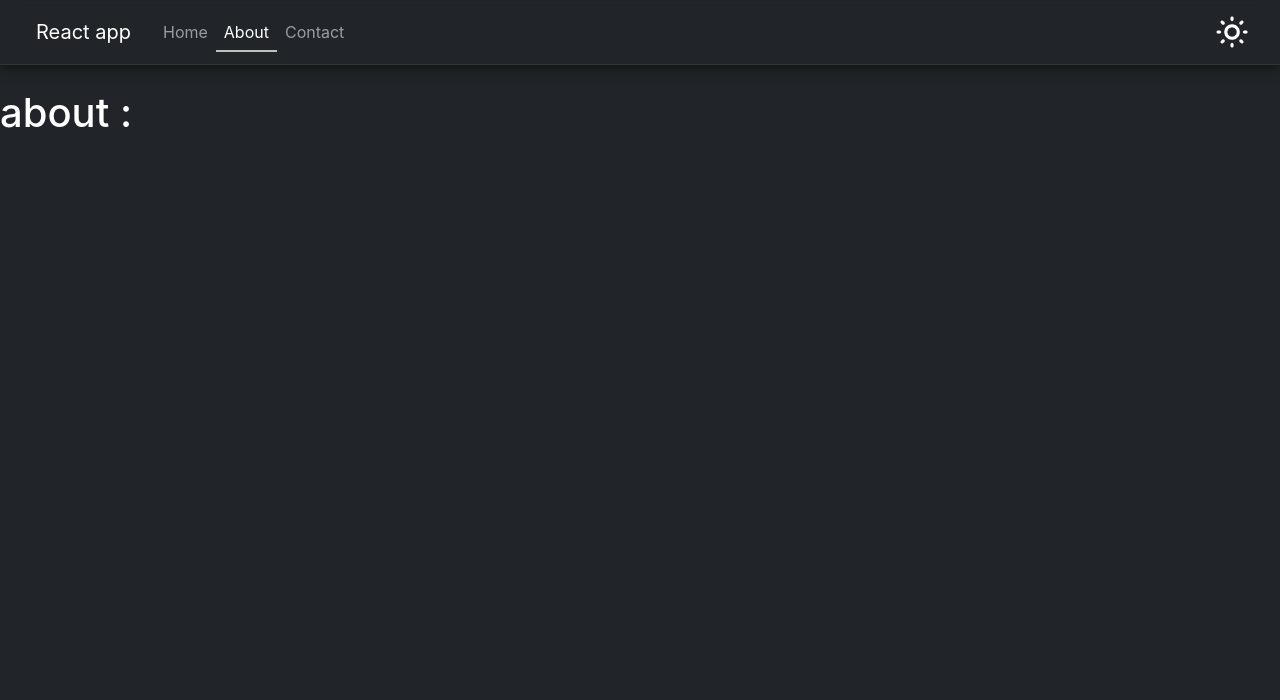
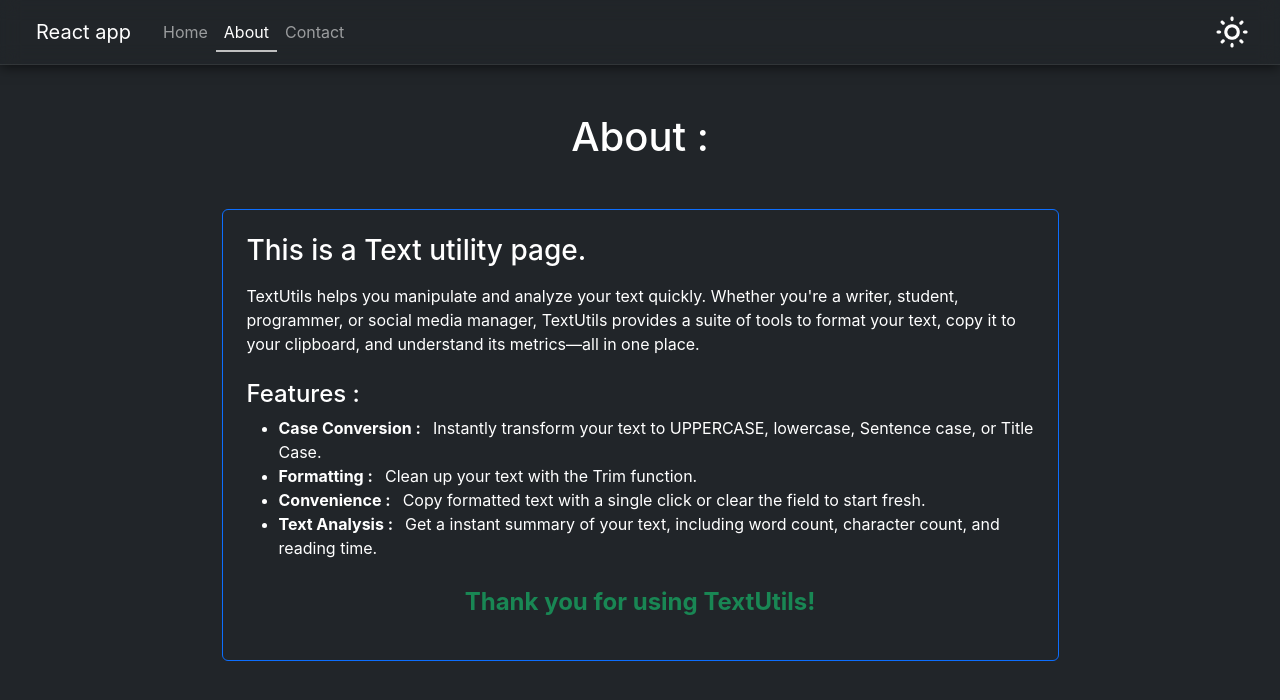
Before and after one commit to Varun04-pixel/TextUtils, a React (Create React App) app: page /about in a window 1280 px wide. Shown: the top 700 px of the page. Built offline with nearby package versions, Linux system fonts and the light colour scheme.

Commit message:
added content to about page

```diff
--- a/src/Component/about.js
+++ b/src/Component/about.js
@@ -1,7 +1,42 @@
 function About() {
   return (
     <>
-    <h1 className='my-4'>about :</h1>
+      <div className="container d-flex flex-column justify-content-center align-items-center">
+        <h1 className="my-5">About :</h1>
+        <div className="container border rounded border-primary p-4 w-75">
+          <h3>This is a Text utility page.</h3>
+          <p className="mt-3">
+            TextUtils helps you manipulate and analyze your text quickly.
+            Whether you're a writer, student, programmer, or social media
+            manager, TextUtils provides a suite of tools to format your text,
+            copy it to your clipboard, and understand its metrics—all in one
+            place.
+          </p>
+          <h4 className="mt-4">Features :</h4>
+          <ul>
+            <li>
+              <strong>Case Conversion : &nbsp;</strong> Instantly transform your
+              text to UPPERCASE, lowercase, Sentence case, or Title Case.
+            </li>
+            <li>
+              <strong>Formatting : &nbsp;</strong> Clean up your text with the
+              Trim function.
+            </li>
+            <li>
+              <strong>Convenience : &nbsp;</strong> Copy formatted text with a
+              single click or clear the field to start fresh.
+            </li>
+            <li>
+              <strong>Text Analysis : &nbsp;</strong> Get a instant summary of
+              your text, including word count, character count, and reading
+              time.
+            </li>
+          </ul>
+          <p className="fs-4 text-center mt-4 text-success">
+            <strong>Thank you for using TextUtils!</strong>
+          </p>
+        </div>
+      </div>
     </>
   );
 }
```
